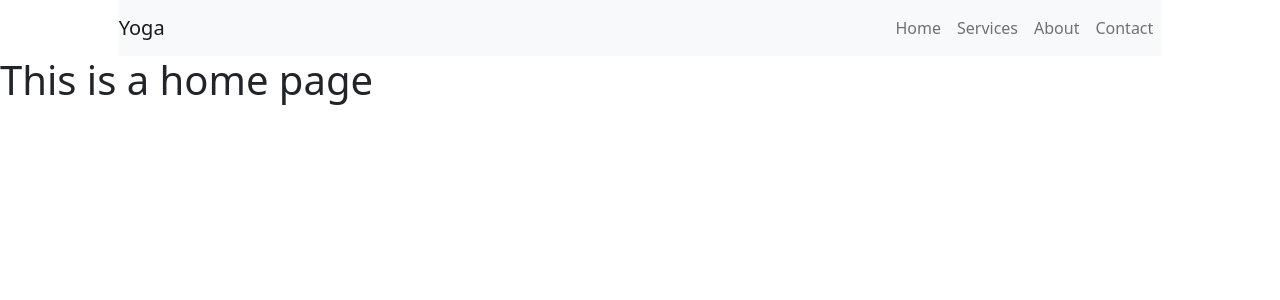
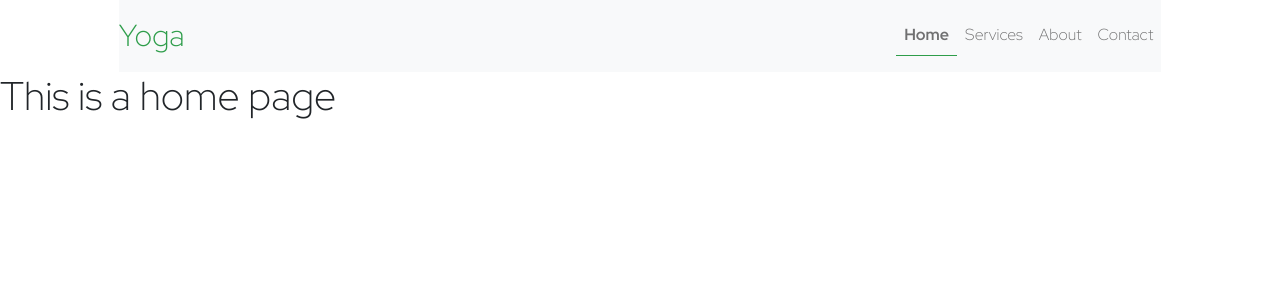
Before and after one commit to maurya512/yoga, a React (Create React App) app: page / in a window 1280 px wide. Shown: the top 300 px of the page. Built offline with nearby package versions, Linux system fonts and the light colour scheme.

Commit message:
Added styling for the navbar

```diff
--- a/src/index.css
+++ b/src/index.css
@@ -1,13 +1,48 @@
-body {
+@import url("https://fonts.googleapis.com/css2?family=Red+Hat+Display:wght@300;700&display=swap");
+
+* {
   margin: 0;
-  font-family: -apple-system, BlinkMacSystemFont, 'Segoe UI', 'Roboto', 'Oxygen',
-    'Ubuntu', 'Cantarell', 'Fira Sans', 'Droid Sans', 'Helvetica Neue',
-    sans-serif;
+  padding: 0;
+  font-family: "Red Hat Display", sans-serif;
   -webkit-font-smoothing: antialiased;
   -moz-osx-font-smoothing: grayscale;
+  box-sizing: border-box;
 }
 
-code {
-  font-family: source-code-pro, Menlo, Monaco, Consolas, 'Courier New',
-    monospace;
+.navbar {
+  background-color: #fff !important;
 }
+
+.navbar-brand {
+  font-size: 1.9rem !important;
+  color: rgba(6, 139, 39, 0.836) !important;
+}
+
+
+.navbar-a {
+  font-size: 1.3rem;
+  text-transform: capitalize;
+}
+
+/* special css styling for active component */
+.active {
+  font-weight: bold;
+  border-bottom: 1px solid rgba(6, 139, 39, 0.836);
+}
+
+/* hover effect for anchor tag in navbar */
+.navbar a:hover {
+  color:rgba(31, 197, 73, 0.836) !important;
+}
+
+/*  */
+@media (max-width: 991px) {
+  .navbar-brand {
+    font-size: 1.5rem !important;
+  }
+
+  .active {
+    font-weight: bold;
+    border-bottom: none;
+  }
+}
```
